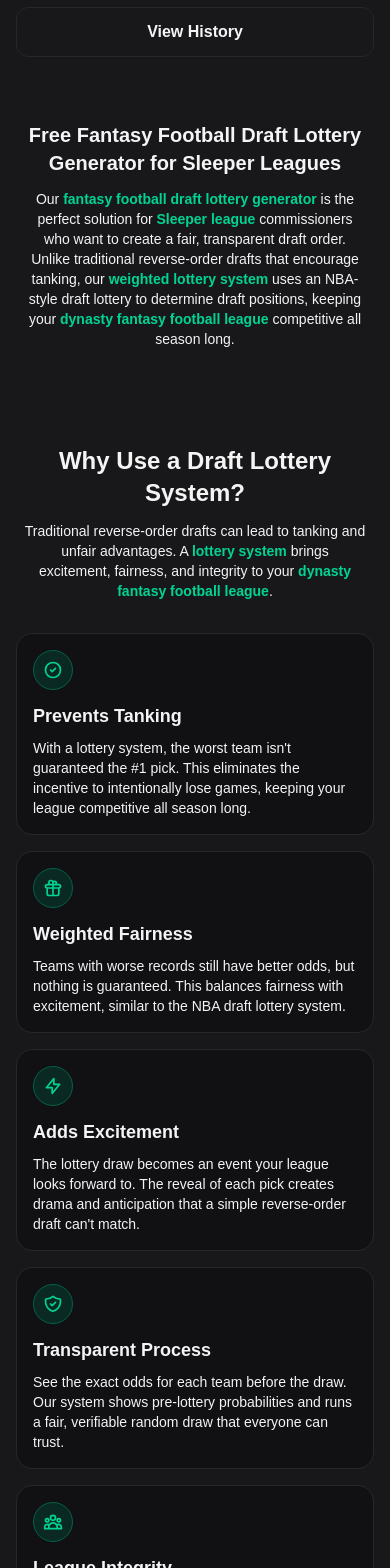
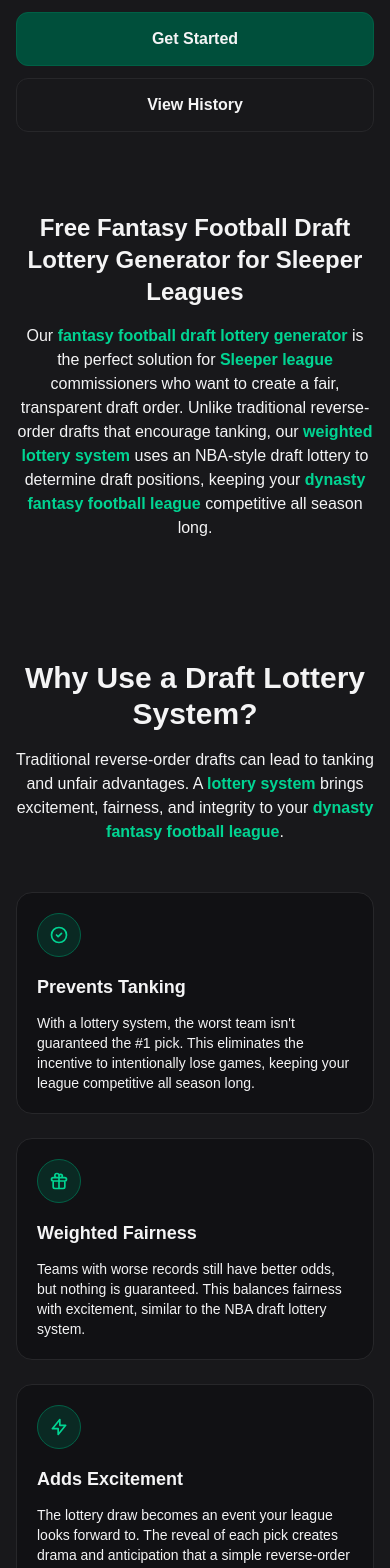
Before and after one commit to mauldin123/lottery-site, a Next.js app: page / in a window 390 px wide. Shown: the part 400-1968 px from the top of the page. Built offline with nearby package versions, Linux system fonts and the light colour scheme; no server answers.

Commit message:
Update Home page styling and layout for enhanced visual appeal and user engagement. Adjust text sizes, spacing, and padding in various sections, including the hero and SEO content areas, to improve readability and consistency across the page.

```diff
--- a/src/app/page.tsx
+++ b/src/app/page.tsx
@@ -101,30 +101,30 @@
       />
       <main className="min-h-screen">
       {/* Hero Section */}
-      <section className="mx-auto max-w-6xl px-4 sm:px-4 py-8 sm:py-20 text-center">
-        <div className="flex flex-col items-center justify-center gap-3 sm:gap-6">
+      <section className="mx-auto max-w-6xl px-4 sm:px-4 py-10 sm:py-20 text-center">
+        <div className="flex flex-col items-center justify-center gap-4 sm:gap-6">
           <img
             src="/logo.png"
             alt="Dynasty Lottery Logo"
-            className="w-16 h-16 sm:w-32 sm:h-32 md:w-40 md:h-40 flex-shrink-0"
+            className="w-20 h-20 sm:w-32 sm:h-32 md:w-40 md:h-40 flex-shrink-0"
           />
-          <h1 className="text-2xl sm:text-6xl font-bold tracking-tight text-zinc-100 sm:text-7xl leading-tight">
+          <h1 className="text-3xl sm:text-6xl font-bold tracking-tight text-zinc-100 sm:text-7xl leading-tight">
             Dynasty Fantasy Football Draft Lottery Generator
           </h1>
         </div>
-        <p className="mt-3 sm:mt-6 text-base sm:text-xl text-zinc-400 sm:text-2xl px-2">
+        <p className="mt-4 sm:mt-6 text-lg sm:text-xl text-zinc-400 sm:text-2xl">
           Free Sleeper league lottery tool. Create fair, weighted draft orders to prevent tanking in your dynasty fantasy football league.
         </p>
-        <div className="mt-6 sm:mt-10 flex flex-col items-center justify-center gap-3 sm:gap-4 sm:flex-row">
+        <div className="mt-8 sm:mt-10 flex flex-col items-center justify-center gap-3 sm:gap-4 sm:flex-row">
           <Link
             href="/league"
-            className="w-full sm:w-auto rounded-xl border border-emerald-800 bg-emerald-900 px-6 py-3 sm:px-8 sm:py-4 text-base sm:text-lg font-semibold text-emerald-100 transition-all hover:bg-emerald-800 hover:shadow-lg hover:shadow-emerald-900/50"
+            className="w-full sm:w-auto rounded-xl border border-emerald-800 bg-emerald-900 px-7 py-3.5 sm:px-8 sm:py-4 text-base sm:text-lg font-semibold text-emerald-100 transition-all hover:bg-emerald-800 hover:shadow-lg hover:shadow-emerald-900/50"
           >
             Get Started
           </Link>
           <Link
             href="/history"
-            className="w-full sm:w-auto rounded-xl border border-zinc-800 bg-zinc-900 px-6 py-3 sm:px-8 sm:py-4 text-base sm:text-lg font-semibold text-zinc-100 transition-all hover:bg-zinc-800"
+            className="w-full sm:w-auto rounded-xl border border-zinc-800 bg-zinc-900 px-7 py-3.5 sm:px-8 sm:py-4 text-base sm:text-lg font-semibold text-zinc-100 transition-all hover:bg-zinc-800"
           >
             View History
           </Link>
@@ -132,109 +132,109 @@
       </section>
 
       {/* SEO Rich Content Section */}
-      <section className="mx-auto max-w-6xl px-4 py-8 sm:py-16">
-        <div className="text-center mb-8 sm:mb-12">
-          <h2 className="text-xl sm:text-4xl font-bold text-zinc-100 mb-3 sm:mb-4">
+      <section className="mx-auto max-w-6xl px-4 py-10 sm:py-16">
+        <div className="text-center mb-10 sm:mb-12">
+          <h2 className="text-2xl sm:text-4xl font-bold text-zinc-100 mb-4 sm:mb-4">
             Free Fantasy Football Draft Lottery Generator for Sleeper Leagues
           </h2>
-          <p className="mt-3 sm:mt-4 text-sm sm:text-xl text-zinc-400 max-w-3xl mx-auto px-2">
+          <p className="mt-4 sm:mt-4 text-base sm:text-xl text-zinc-400 max-w-3xl mx-auto">
             Our <strong className="text-emerald-400">fantasy football draft lottery generator</strong> is the perfect solution for <strong className="text-emerald-400">Sleeper league</strong> commissioners who want to create a fair, transparent draft order. Unlike traditional reverse-order drafts that encourage tanking, our <strong className="text-emerald-400">weighted lottery system</strong> uses an NBA-style draft lottery to determine draft positions, keeping your <strong className="text-emerald-400">dynasty fantasy football league</strong> competitive all season long.
           </p>
         </div>
       </section>
 
       {/* Why Lottery Section */}
-      <section className="mx-auto max-w-6xl px-4 py-8 sm:py-16">
+      <section className="mx-auto max-w-6xl px-4 py-10 sm:py-16">
         <div className="text-center">
-          <h2 className="text-2xl sm:text-4xl font-bold text-zinc-100">
+          <h2 className="text-3xl sm:text-4xl font-bold text-zinc-100">
             Why Use a Draft Lottery System?
           </h2>
-          <p className="mt-3 sm:mt-4 text-sm sm:text-lg text-zinc-400 px-2">
+          <p className="mt-4 sm:mt-4 text-base sm:text-lg text-zinc-400">
             Traditional reverse-order drafts can lead to tanking and unfair advantages.
             A <strong className="text-emerald-400">lottery system</strong> brings excitement, fairness, and integrity to your <strong className="text-emerald-400">dynasty fantasy football league</strong>.
           </p>
         </div>
 
-        <div className="mt-8 sm:mt-16 grid gap-4 sm:gap-8 md:grid-cols-2 lg:grid-cols-3">
+        <div className="mt-12 sm:mt-16 grid gap-6 sm:gap-8 md:grid-cols-2 lg:grid-cols-3">
           {/* Reason 1 */}
-          <div className="rounded-2xl border border-zinc-800 bg-zinc-950/40 p-4 sm:p-6">
-            <div className="mb-3 sm:mb-4 flex h-10 w-10 sm:h-12 sm:w-12 items-center justify-center rounded-full bg-emerald-900/40 border border-emerald-800">
+          <div className="rounded-2xl border border-zinc-800 bg-zinc-950/40 p-5 sm:p-6">
+            <div className="mb-4 flex h-11 w-11 sm:h-12 sm:w-12 items-center justify-center rounded-full bg-emerald-900/40 border border-emerald-800">
               <svg className="h-5 w-5 sm:h-6 sm:w-6 text-emerald-400" fill="none" stroke="currentColor" viewBox="0 0 24 24">
                 <path strokeLinecap="round" strokeLinejoin="round" strokeWidth={2} d="M9 12l2 2 4-4m6 2a9 9 0 11-18 0 9 9 0 0118 0z" />
               </svg>
             </div>
             <h3 className="text-lg sm:text-xl font-semibold text-zinc-100">Prevents Tanking</h3>
-            <p className="mt-2 sm:mt-3 text-sm sm:text-base text-zinc-400">
+            <p className="mt-3 text-sm sm:text-base text-zinc-400">
               With a lottery system, the worst team isn't guaranteed the #1 pick. This eliminates
               the incentive to intentionally lose games, keeping your league competitive all season long.
             </p>
           </div>
 
           {/* Reason 2 */}
-          <div className="rounded-2xl border border-zinc-800 bg-zinc-950/40 p-4 sm:p-6">
-            <div className="mb-3 sm:mb-4 flex h-10 w-10 sm:h-12 sm:w-12 items-center justify-center rounded-full bg-emerald-900/40 border border-emerald-800">
+          <div className="rounded-2xl border border-zinc-800 bg-zinc-950/40 p-5 sm:p-6">
+            <div className="mb-4 flex h-11 w-11 sm:h-12 sm:w-12 items-center justify-center rounded-full bg-emerald-900/40 border border-emerald-800">
               <svg className="h-5 w-5 sm:h-6 sm:w-6 text-emerald-400" fill="none" stroke="currentColor" viewBox="0 0 24 24">
                 <path strokeLinecap="round" strokeLinejoin="round" strokeWidth={2} d="M12 8v13m0-13V6a2 2 0 112 2h-2zm0 0V5.5A2.5 2.5 0 109.5 8H12zm-7 4h14M5 12a2 2 0 110-4h14a2 2 0 110 4M5 12v7a2 2 0 002 2h10a2 2 0 002-2v-7" />
               </svg>
             </div>
             <h3 className="text-lg sm:text-xl font-semibold text-zinc-100">Weighted Fairness</h3>
-            <p className="mt-2 sm:mt-3 text-sm sm:text-base text-zinc-400">
+            <p className="mt-3 text-sm sm:text-base text-zinc-400">
               Teams with worse records still have better odds, but nothing is guaranteed.
               This balances fairness with excitement, similar to the NBA draft lottery system.
             </p>
           </div>
 
           {/* Reason 3 */}
-          <div className="rounded-2xl border border-zinc-800 bg-zinc-950/40 p-4 sm:p-6">
-            <div className="mb-3 sm:mb-4 flex h-10 w-10 sm:h-12 sm:w-12 items-center justify-center rounded-full bg-emerald-900/40 border border-emerald-800">
+          <div className="rounded-2xl border border-zinc-800 bg-zinc-950/40 p-5 sm:p-6">
+            <div className="mb-4 flex h-11 w-11 sm:h-12 sm:w-12 items-center justify-center rounded-full bg-emerald-900/40 border border-emerald-800">
               <svg className="h-5 w-5 sm:h-6 sm:w-6 text-emerald-400" fill="none" stroke="currentColor" viewBox="0 0 24 24">
                 <path strokeLinecap="round" strokeLinejoin="round" strokeWidth={2} d="M13 10V3L4 14h7v7l9-11h-7z" />
               </svg>
             </div>
             <h3 className="text-lg sm:text-xl font-semibold text-zinc-100">Adds Excitement</h3>
-            <p className="mt-2 sm:mt-3 text-sm sm:text-base text-zinc-400">
+            <p className="mt-3 text-sm sm:text-base text-zinc-400">
               The lottery draw becomes an event your league looks forward to. The reveal of each
               pick creates drama and anticipation that a simple reverse-order draft can't match.
             </p>
           </div>
 
           {/* Reason 4 */}
-          <div className="rounded-2xl border border-zinc-800 bg-zinc-950/40 p-4 sm:p-6">
-            <div className="mb-3 sm:mb-4 flex h-10 w-10 sm:h-12 sm:w-12 items-center justify-center rounded-full bg-emerald-900/40 border border-emerald-800">
+          <div className="rounded-2xl border border-zinc-800 bg-zinc-950/40 p-5 sm:p-6">
+            <div className="mb-4 flex h-11 w-11 sm:h-12 sm:w-12 items-center justify-center rounded-full bg-emerald-900/40 border border-emerald-800">
               <svg className="h-5 w-5 sm:h-6 sm:w-6 text-emerald-400" fill="none" stroke="currentColor" viewBox="0 0 24 24">
                 <path strokeLinecap="round" strokeLinejoin="round" strokeWidth={2} d="M9 12l2 2 4-4m5.618-4.016A11.955 11.955 0 0112 2.944a11.955 11.955 0 01-8.618 3.04A12.02 12.02 0 003 9c0 5.591 3.824 10.29 9 11.622 5.176-1.332 9-6.03 9-11.622 0-1.042-.133-2.052-.382-3.016z" />
               </svg>
             </div>
             <h3 className="text-lg sm:text-xl font-semibold text-zinc-100">Transparent Process</h3>
-            <p className="mt-2 sm:mt-3 text-sm sm:text-base text-zinc-400">
+            <p className="mt-3 text-sm sm:text-base text-zinc-400">
               See the exact odds for each team before the draw. Our system shows pre-lottery
               probabilities and runs a fair, verifiable random draw that everyone can trust.
             </p>
           </div>
 
           {/* Reason 5 */}
-          <div className="rounded-2xl border border-zinc-800 bg-zinc-950/40 p-4 sm:p-6">
-            <div className="mb-3 sm:mb-4 flex h-10 w-10 sm:h-12 sm:w-12 items-center justify-center rounded-full bg-emerald-900/40 border border-emerald-800">
+          <div className="rounded-2xl border border-zinc-800 bg-zinc-950/40 p-5 sm:p-6">
+            <div className="mb-4 flex h-11 w-11 sm:h-12 sm:w-12 items-center justify-center rounded-full bg-emerald-900/40 border border-emerald-800">
               <svg className="h-5 w-5 sm:h-6 sm:w-6 text-emerald-400" fill="none" stroke="currentColor" viewBox="0 0 24 24">
                 <path strokeLinecap="round" strokeLinejoin="round" strokeWidth={2} d="M17 20h5v-2a3 3 0 00-5.356-1.857M17 20H7m10 0v-2c0-.656-.126-1.283-.356-1.857M7 20H2v-2a3 3 0 015.356-1.857M7 20v-2c0-.656.126-1.283.356-1.857m0 0a5.002 5.002 0 019.288 0M15 7a3 3 0 11-6 0 3 3 0 016 0zm6 3a2 2 0 11-4 0 2 2 0 014 0zM7 10a2 2 0 11-4 0 2 2 0 014 0z" />
               </svg>
             </div>
             <h3 className="text-lg sm:text-xl font-semibold text-zinc-100">League Integrity</h3>
-            <p className="mt-2 sm:mt-3 text-sm sm:text-base text-zinc-400">
+            <p className="mt-3 text-sm sm:text-base text-zinc-400">
               Maintain competitive balance and prevent collusion. When teams can't guarantee
               their draft position, they're incentivized to build the best team possible every week.
             </p>
           </div>
 
           {/* Reason 6 */}
-          <div className="rounded-2xl border border-zinc-800 bg-zinc-950/40 p-4 sm:p-6">
-            <div className="mb-3 sm:mb-4 flex h-10 w-10 sm:h-12 sm:w-12 items-center justify-center rounded-full bg-emerald-900/40 border border-emerald-800">
+          <div className="rounded-2xl border border-zinc-800 bg-zinc-950/40 p-5 sm:p-6">
+            <div className="mb-4 flex h-11 w-11 sm:h-12 sm:w-12 items-center justify-center rounded-full bg-emerald-900/40 border border-emerald-800">
               <svg className="h-5 w-5 sm:h-6 sm:w-6 text-emerald-400" fill="none" stroke="currentColor" viewBox="0 0 24 24">
                 <path strokeLinecap="round" strokeLinejoin="round" strokeWidth={2} d="M9 19v-6a2 2 0 00-2-2H5a2 2 0 00-2 2v6a2 2 0 002 2h2a2 2 0 002-2zm0 0V9a2 2 0 012-2h2a2 2 0 012 2v10m-6 0a2 2 0 002 2h2a2 2 0 002-2m0 0V5a2 2 0 012-2h2a2 2 0 012 2v14a2 2 0 01-2 2h-2a2 2 0 01-2-2z" />
               </svg>
             </div>
             <h3 className="text-lg sm:text-xl font-semibold text-zinc-100">Customizable Rules</h3>
-            <p className="mt-2 sm:mt-3 text-sm sm:text-base text-zinc-400">
+            <p className="mt-3 text-sm sm:text-base text-zinc-400">
               Set custom lottery weights, lock specific picks for trades or penalties, and
               exclude playoff teams. Configure the system to match your league's unique rules.
             </p>
@@ -243,8 +243,8 @@
       </section>
 
       {/* How It Works Section */}
-      <section className="mx-auto max-w-6xl px-4 py-8 sm:py-16">
-        <div className="rounded-2xl border border-zinc-800 bg-zinc-950/40 p-4 sm:p-8 md:p-12">
+      <section className="mx-auto max-w-6xl px-4 py-10 sm:py-16">
+        <div className="rounded-2xl border border-zinc-800 bg-zinc-950/40 p-5 sm:p-8 md:p-12">
           <h2 className="text-2xl sm:text-3xl font-bold text-zinc-100 text-center mb-6 sm:mb-8">
             How It Works
           </h2>
@@ -281,37 +281,37 @@
       </section>
 
       {/* Learn More Section */}
-      <section className="mx-auto max-w-6xl px-4 py-8 sm:py-16">
-        <div className="text-center mb-8 sm:mb-12">
-          <h2 className="text-2xl sm:text-4xl font-bold text-zinc-100 mb-3 sm:mb-4">
+      <section className="mx-auto max-w-6xl px-4 py-10 sm:py-16">
+        <div className="text-center mb-10 sm:mb-12">
+          <h2 className="text-2xl sm:text-4xl font-bold text-zinc-100 mb-4 sm:mb-4">
             Learn More About Draft Lotteries
           </h2>
-          <p className="text-sm sm:text-lg text-zinc-400 max-w-2xl mx-auto px-2">
+          <p className="text-base sm:text-lg text-zinc-400 max-w-2xl mx-auto">
             Comprehensive guides to help you understand and implement a draft lottery system in your fantasy football league.
           </p>
         </div>
-        <div className="grid gap-4 sm:gap-6 md:grid-cols-2 lg:grid-cols-3">
-          <Link href="/guides/how-to-use-draft-lottery" className="rounded-2xl border border-zinc-800 bg-zinc-950/40 p-4 sm:p-6 hover:border-emerald-800 hover:bg-zinc-950/60 transition-all">
+        <div className="grid gap-5 sm:gap-6 md:grid-cols-2 lg:grid-cols-3">
+          <Link href="/guides/how-to-use-draft-lottery" className="rounded-2xl border border-zinc-800 bg-zinc-950/40 p-5 sm:p-6 hover:border-emerald-800 hover:bg-zinc-950/60 transition-all">
             <h3 className="text-lg sm:text-xl font-semibold text-zinc-100 mb-2">
               How to Use Draft Lottery Generator
             </h3>
-            <p className="text-zinc-400 text-xs sm:text-sm">
+            <p className="text-zinc-400 text-sm">
               Step-by-step guide on setting up and running a draft lottery for your Sleeper league.
             </p>
           </Link>
-          <Link href="/guides/prevent-tanking" className="rounded-2xl border border-zinc-800 bg-zinc-950/40 p-4 sm:p-6 hover:border-emerald-800 hover:bg-zinc-950/60 transition-all">
+          <Link href="/guides/prevent-tanking" className="rounded-2xl border border-zinc-800 bg-zinc-950/40 p-5 sm:p-6 hover:border-emerald-800 hover:bg-zinc-950/60 transition-all">
             <h3 className="text-lg sm:text-xl font-semibold text-zinc-100 mb-2">
               How to Prevent Tanking
             </h3>
-            <p className="text-zinc-400 text-xs sm:text-sm">
+            <p className="text-zinc-400 text-sm">
               Learn why tanking happens and how a weighted lottery system eliminates it completely.
             </p>
           </Link>
-          <Link href="/guides" className="rounded-2xl border border-zinc-800 bg-zinc-950/40 p-4 sm:p-6 hover:border-emerald-800 hover:bg-zinc-950/60 transition-all">
+          <Link href="/guides" className="rounded-2xl border border-zinc-800 bg-zinc-950/40 p-5 sm:p-6 hover:border-emerald-800 hover:bg-zinc-950/60 transition-all">
             <h3 className="text-lg sm:text-xl font-semibold text-zinc-100 mb-2">
               View All Guides
             </h3>
-            <p className="text-zinc-400 text-xs sm:text-sm">
+            <p className="text-zinc-400 text-sm">
               Browse all our guides on draft lotteries, Sleeper integration, and league management.
             </p>
           </Link>
@@ -319,18 +319,18 @@
       </section>
 
       {/* CTA Section */}
-      <section className="mx-auto max-w-6xl px-4 py-8 sm:py-16">
+      <section className="mx-auto max-w-6xl px-4 py-10 sm:py-16">
         <div className="rounded-2xl border border-emerald-800 bg-emerald-950/20 p-6 sm:p-12 text-center">
-          <h2 className="text-2xl sm:text-3xl font-bold text-emerald-100 mb-3 sm:mb-4">
+          <h2 className="text-2xl sm:text-3xl font-bold text-emerald-100 mb-4 sm:mb-4">
             Ready to Transform Your Draft?
           </h2>
-          <p className="text-sm sm:text-lg text-emerald-200/80 mb-6 sm:mb-8 max-w-2xl mx-auto px-2">
+          <p className="text-base sm:text-lg text-emerald-200/80 mb-6 sm:mb-8 max-w-2xl mx-auto">
             Join leagues across the dynasty community who have made the switch to a fair,
             exciting lottery system. Get started in minutes with our <strong className="text-emerald-100">free Sleeper league lottery tool</strong>.
           </p>
           <Link
             href="/league"
-            className="inline-block w-full sm:w-auto rounded-xl border border-emerald-800 bg-emerald-900 px-6 py-3 sm:px-8 sm:py-4 text-base sm:text-lg font-semibold text-emerald-100 transition-all hover:bg-emerald-800 hover:shadow-lg hover:shadow-emerald-900/50"
+            className="inline-block w-full sm:w-auto rounded-xl border border-emerald-800 bg-emerald-900 px-7 py-3.5 sm:px-8 sm:py-4 text-base sm:text-lg font-semibold text-emerald-100 transition-all hover:bg-emerald-800 hover:shadow-lg hover:shadow-emerald-900/50"
           >
             Start Your Lottery
           </Link>
```
